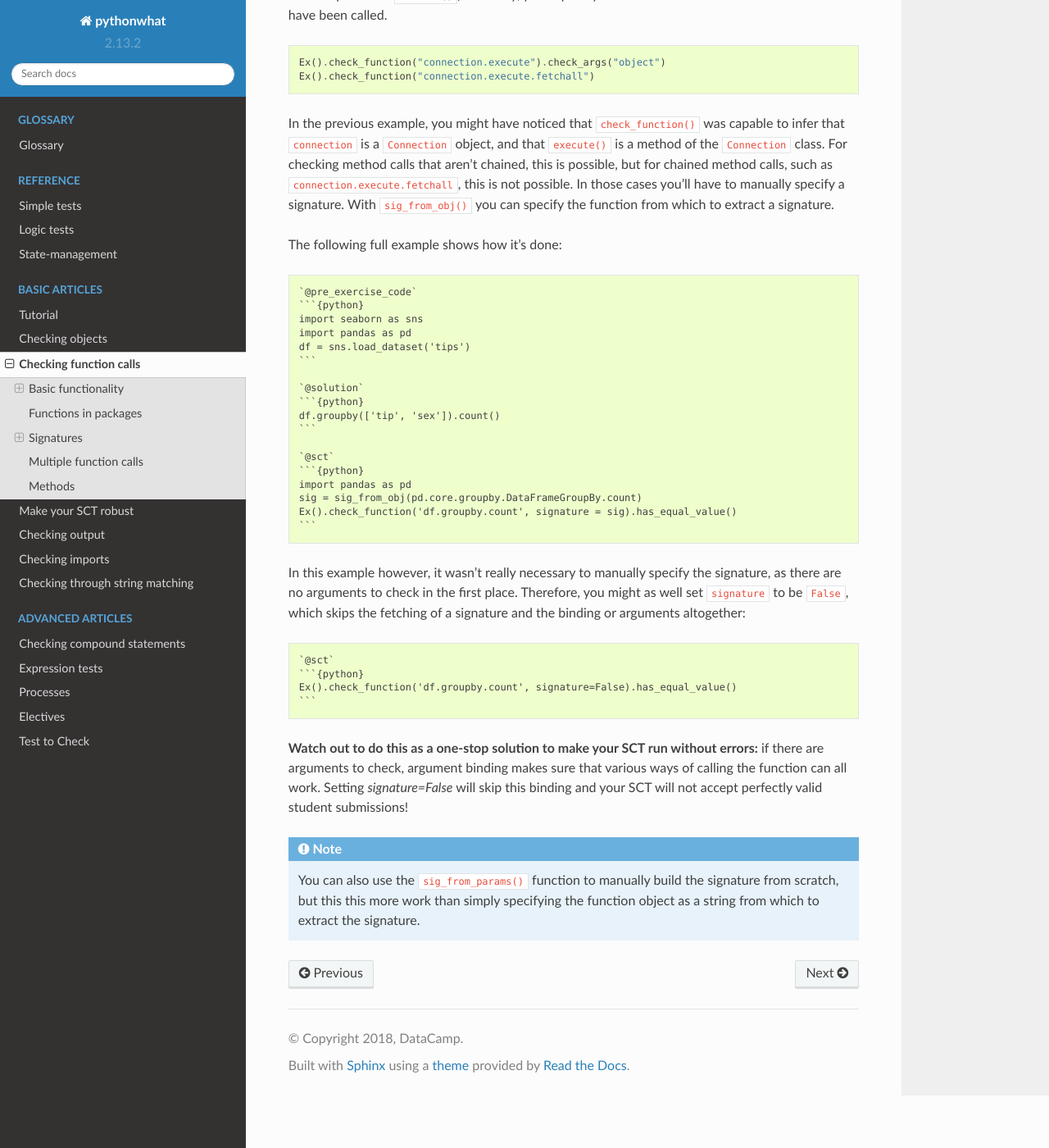
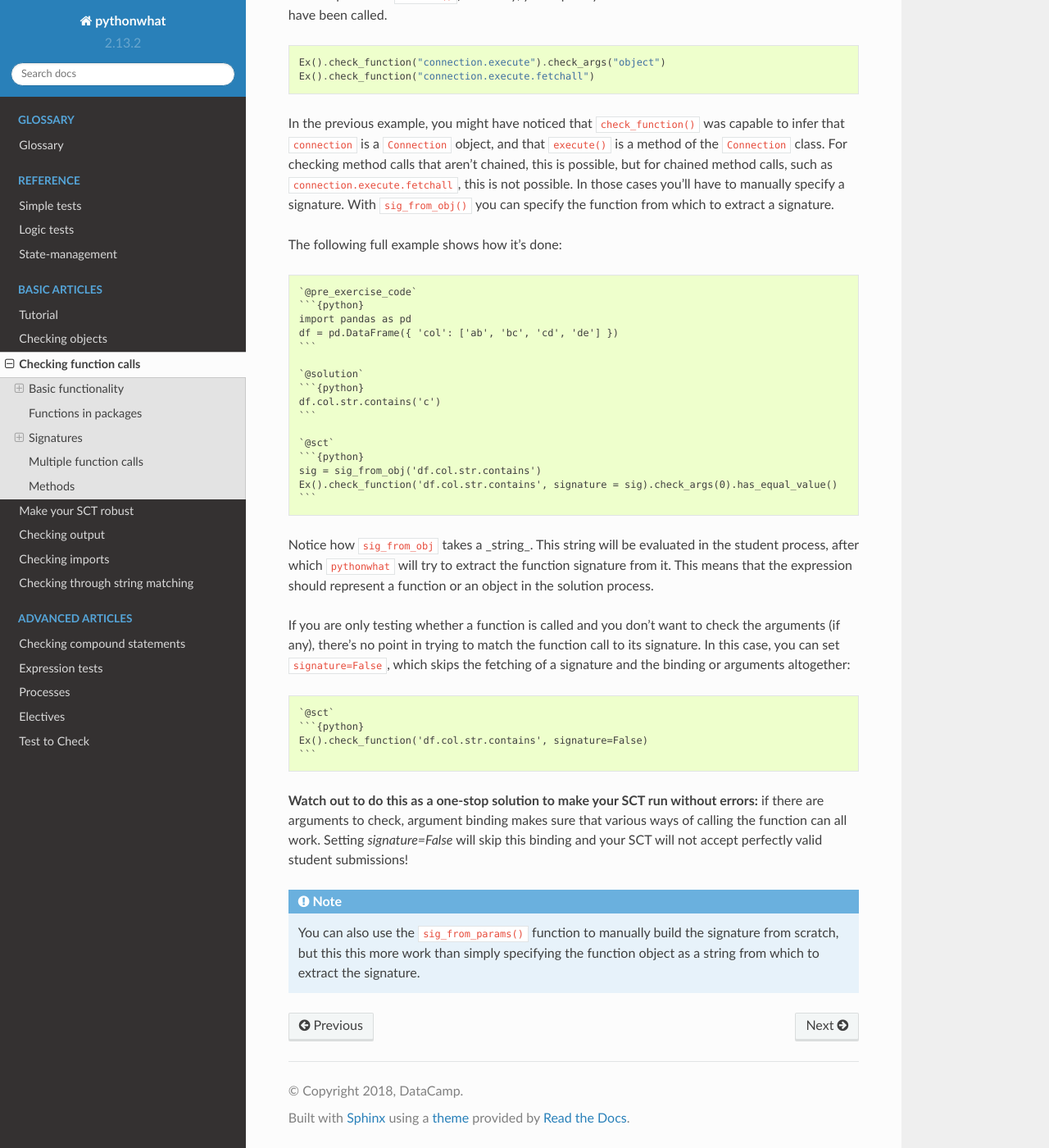
Before and after one commit to datacamp/pythonwhat, a Sphinx documentation site: the page built from docs/articles/checking_function_calls.rst, in a window 1280 px wide and 1400 px high, scrolled down 6538 px. Shown: the whole window at 82% size. Built offline with Sphinx 7.4.7 and the Read the Docs theme 2.0.0, drawn with Linux system fonts in a browser that asks for light colours.

Commit message:
update docs on sig_from_obj

````diff
--- a/docs/articles/checking_function_calls.rst
+++ b/docs/articles/checking_function_calls.rst
@@ -322,32 +322,35 @@ The following full example shows how it's done:
 
     `@pre_exercise_code`
     ```{python}
-    import seaborn as sns
     import pandas as pd
-    df = sns.load_dataset('tips')
+    df = pd.DataFrame({ 'col': ['ab', 'bc', 'cd', 'de'] })
     ```
 
     `@solution`
     ```{python}
-    df.groupby(['tip', 'sex']).count()
+    df.col.str.contains('c')
     ```
 
     `@sct`
     ```{python}
-    import pandas as pd
-    sig = sig_from_obj(pd.core.groupby.DataFrameGroupBy.count)
-    Ex().check_function('df.groupby.count', signature = sig).has_equal_value()
+    sig = sig_from_obj('df.col.str.contains')
+    Ex().check_function('df.col.str.contains', signature = sig).check_args(0).has_equal_value()
     ```
 
-In this example however, it wasn't really necessary to manually specify the signature,
-as there are no arguments to check in the first place. Therefore, you might as well set ``signature``
-to be ``False``, which skips the fetching of a signature and the binding or arguments altogether:
+Notice how ``sig_from_obj`` takes a _string_. This string will be evaluated in the student process,
+after which ``pythonwhat`` will try to extract the function signature from it. This means that
+the expression should represent a function or an object in the solution process.
+
+If you are only testing whether a function is called and you don't want to check the arguments (if any),
+there's no point in trying to match the function call to its signature. In this case,
+you can set ``signature=False``, which skips the fetching of a signature and
+the binding or arguments altogether:
 
 .. code::
 
     `@sct`
     ```{python}
-    Ex().check_function('df.groupby.count', signature=False).has_equal_value()
+    Ex().check_function('df.col.str.contains', signature=False)
     ```
 
 **Watch out to do this as a one-stop solution to make your SCT run without errors:**
--- a/docs/glossary.rst
+++ b/docs/glossary.rst
@@ -75,8 +75,7 @@ Check pandas chain (2)
     df.groupby('b').sum()
 
     # sct
-    import pandas as pd
-    sig = sig_from_obj(pd.Series.sum)
+    sig = sig_from_obj("df.groupby('b').sum")
     Ex().test_correct(
         # check if group by works
         check_function("df.groupby.sum", signature = sig).has_equal_value(),
````
